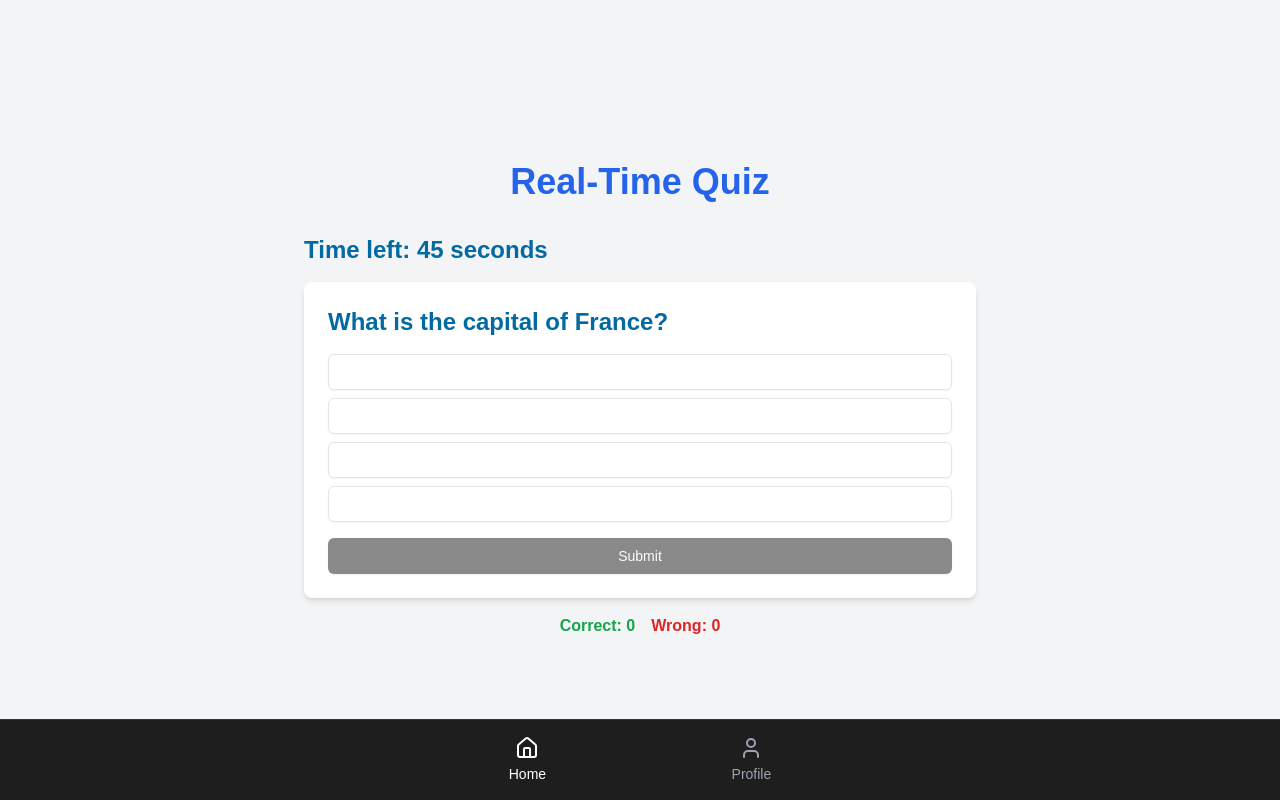
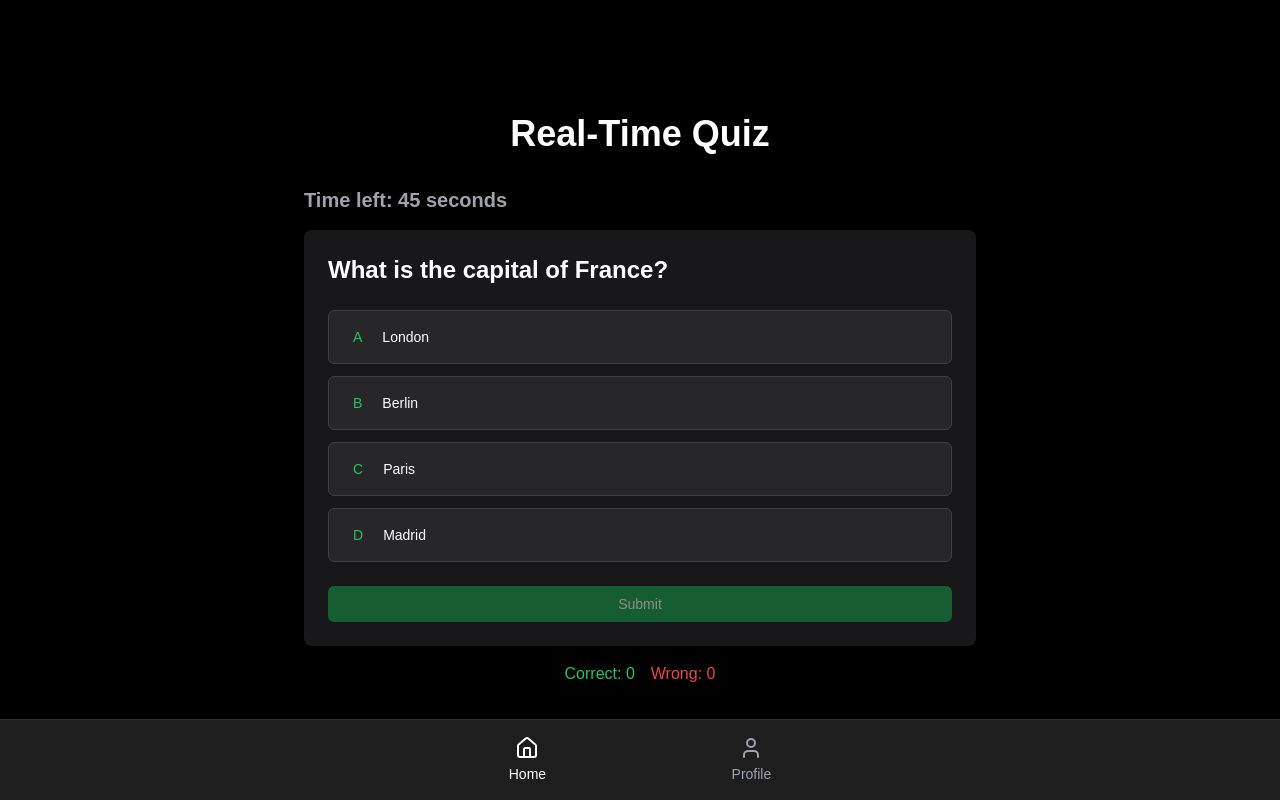
Before and after one commit to codewarnab/quiz-verse, a Next.js app: page /app/quiz in a window 1280 px wide. Built offline with nearby package versions, Linux system fonts and the light colour scheme; no server answers; what @edgestore/react would draw is missing.

Commit message:
feat: quiz UI fixed

```diff
--- a/app/app/quiz/page.tsx
+++ b/app/app/quiz/page.tsx
@@ -2,8 +2,8 @@ import QuizComponent from "@/components/quizflow/QuizComponent"
 
 export default function Home() {
   return (
-    <main className="flex min-h-screen flex-col items-center justify-center p-24 bg-gray-100">
-      <h1 className="text-4xl font-bold mb-8 text-blue-600">Real-Time Quiz</h1>
+    <main className="min-h-screen bg-black text-white flex flex-col items-center justify-center p-4 sm:p-8">
+      <h1 className="text-4xl font-bold mb-8 text-center">Real-Time Quiz</h1>
       <QuizComponent />
     </main>
   )
--- a/components/quizflow/QuestionDisplay.tsx
+++ b/components/quizflow/QuestionDisplay.tsx
@@ -17,22 +17,32 @@ export default function QuestionDisplay({ question, selectedAnswer, setSelectedA
     setSelectedAnswer(option)
   }
 
+  const letters = ["A", "B", "C", "D"]
+
   return (
-    <div className="bg-white shadow-md rounded-lg p-6">
-      <h2 className="text-2xl font-bold mb-4 text-sky-700">{question.question}</h2>
-      <div className="space-y-2 mb-4">
+    <div className="bg-zinc-900 rounded-lg p-6 w-full max-w-2xl mx-auto">
+      <h2 className="text-2xl font-bold mb-6">{question.question}</h2>
+      <div className="space-y-3 mb-6">
         {question.options.map((option, index) => (
           <Button
             key={index}
             onClick={() => handleAnswerSelect(option)}
-            variant={selectedAnswer === option ? "default" : "outline"}
-            className="w-full justify-start text-left"
+            variant="outline"
+            className={`w-full justify-start text-left h-auto py-4 px-6 bg-zinc-800 hover:bg-zinc-700 border-zinc-700
+              ${selectedAnswer === option ? "bg-green-600 hover:bg-green-700 text-white border-green-500" : ""}`}
           >
+            <span className={`mr-3 ${selectedAnswer === option ? "text-white" : "text-green-500"}`}>
+              {letters[index]}
+            </span>
             {option}
           </Button>
         ))}
       </div>
-      <Button onClick={onSubmit} disabled={!selectedAnswer} className="w-full hover:bg-gray-500 cursor-pointer">
+      <Button
+        onClick={onSubmit}
+        disabled={!selectedAnswer}
+        className="w-full bg-green-600 hover:bg-green-700 text-white"
+      >
         Submit
       </Button>
     </div>
--- a/components/quizflow/QuizComplete.tsx
+++ b/components/quizflow/QuizComplete.tsx
@@ -16,13 +16,21 @@ export default function QuizComplete({ correctAnswers, wrongAnswers, totalQuesti
   }, [])
 
   return (
-    <div className={`text-center transition-opacity duration-1000 ${visible ? "opacity-100" : "opacity-0"}`}>
-      <h2 className="text-4xl font-bold mb-4">🎉 Quiz Completed! 🎉</h2>
-      <div className="text-2xl">
-        <p className="text-green-600">Correct Answers: {correctAnswers}</p>
-        <p className="text-red-600">Wrong Answers: {wrongAnswers}</p>
-        <p className="text-blue-600">Total Questions: {totalQuestions}</p>
-        <p className="font-bold mt-4">Score: {((correctAnswers / totalQuestions) * 100).toFixed(2)}%</p>
+    <div
+      className={`bg-zinc-900 p-8 rounded-lg transition-opacity duration-1000 ${visible ? "opacity-100" : "opacity-0"} w-full max-w-2xl mx-auto`}
+    >
+      <h2 className="text-4xl font-bold mb-6 text-center">🎉 Quiz Completed! 🎉</h2>
+      <div className="space-y-4 text-center">
+        <p className="text-green-500 text-2xl">Correct Answers: {correctAnswers}</p>
+        <p className="text-red-500 text-2xl">Wrong Answers: {wrongAnswers}</p>
+        <p className="text-zinc-400 text-2xl">Total Questions: {totalQuestions}</p>
+        <p className="text-xl font-bold mt-4">Score: {((correctAnswers / totalQuestions) * 100).toFixed(2)}%</p>
+        <div className="w-full bg-zinc-800 rounded-full h-2 mt-4">
+          <div
+            className="bg-green-600 h-full rounded-full transition-all duration-500"
+            style={{ width: `${(correctAnswers / totalQuestions) * 100}%` }}
+          />
+        </div>
       </div>
     </div>
   )
--- a/components/quizflow/QuizComponent.tsx
+++ b/components/quizflow/QuizComponent.tsx
@@ -27,7 +27,6 @@ export default function QuizComponent() {
   }, [])
 
   const fetchQuestions = async () => {
-    // In a real application, this would be an API call
     const dummyQuestions: Question[] = [
       {
         id: 1,
@@ -77,7 +76,7 @@ export default function QuizComponent() {
     if (currentQuestionIndex < questions.length - 1) {
       setCurrentQuestionIndex(currentQuestionIndex + 1)
       setSelectedAnswer(null)
-      setTimerKey((prevKey) => prevKey + 1) // Reset timer
+      setTimerKey((prevKey) => prevKey + 1)
     } else {
       setQuizComplete(true)
     }
@@ -91,7 +90,11 @@ export default function QuizComponent() {
   }
 
   if (isLoading) {
-    return <div>Loading questions...</div>
+    return (
+      <div className="flex items-center justify-center min-h-[400px]">
+        <div className="animate-spin rounded-full h-8 w-8 border-t-2 border-green-500" />
+      </div>
+    )
   }
 
   if (quizComplete) {
@@ -101,7 +104,7 @@ export default function QuizComponent() {
   }
 
   return (
-    <div className="w-full max-w-2xl">
+    <div className="w-full max-w-2xl mx-auto">
       <Timer key={timerKey} duration={50} onTimerEnd={handleTimerEnd} />
       <QuestionDisplay
         question={questions[currentQuestionIndex]}
@@ -109,9 +112,9 @@ export default function QuizComponent() {
         setSelectedAnswer={setSelectedAnswer}
         onSubmit={handleSubmit}
       />
-      <div className="mt-4 text-center">
-        <span className="text-green-600 font-bold mr-4">Correct: {correctAnswers}</span>
-        <span className="text-red-600 font-bold">Wrong: {wrongAnswers}</span>
+      <div className="mt-4 text-center space-x-4">
+        <span className="text-green-500">Correct: {correctAnswers}</span>
+        <span className="text-red-500">Wrong: {wrongAnswers}</span>
       </div>
     </div>
   )
--- a/components/quizflow/Timer.tsx
+++ b/components/quizflow/Timer.tsx
@@ -25,5 +25,5 @@ export default function Timer({ duration, onTimerEnd }: TimerProps) {
     }
   }, [timeLeft, onTimerEnd])
 
-  return <div className="text-2xl font-bold mb-4 text-sky-700">Time left: {timeLeft} seconds</div>
+  return <div className="text-xl font-bold mb-4 text-zinc-400">Time left: {timeLeft} seconds</div>
 }
```
